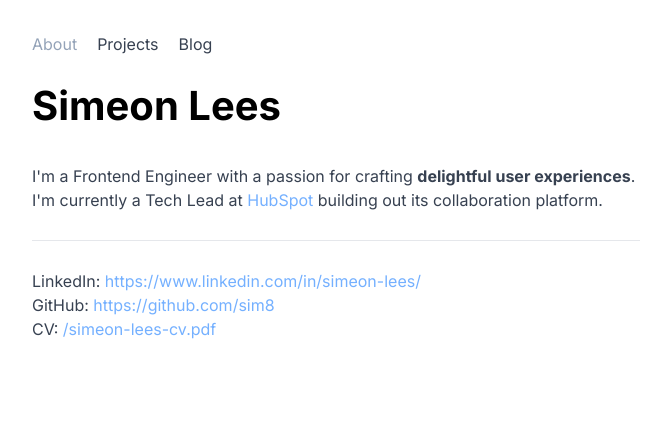
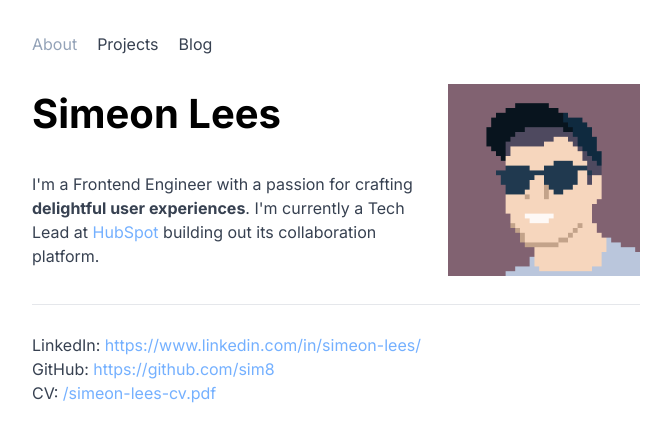
Before and after one commit to sim8/simeonlees.com, a Next.js app: page / in a window 1280 px wide. Shown: the top 438 px of the page, without its empty margins (304-975 px from the left). Built offline with nearby package versions, Linux system fonts and the light colour scheme.

Commit message:
Add portrait beside About page biography

```diff
--- a/pages/index.tsx
+++ b/pages/index.tsx
@@ -3,6 +3,7 @@ import Layout from '../components/layout';
 import Head from 'next/head';
 import Navigation from '../components/Navigation';
 import Heading from '../components/Heading';
+import Image from 'next/image';
 
 const links = [
   {
@@ -27,12 +28,13 @@ export default function Index() {
         </Head>
         <Container>
           <Navigation />
-          <section>
+          <section className="flex flex-col gap-6 sm:flex-row sm:items-start sm:gap-8">
+            <div className="min-w-0 flex-1">
               <Heading>Simeon Lees</Heading>
               <p>
                 I&apos;m a Frontend Engineer with a passion for crafting{' '}
-              <strong>delightful user experiences</strong>. I&apos;m currently a
-              Tech Lead at{' '}
+                <strong>delightful user experiences</strong>. I&apos;m currently
+                a Tech Lead at{' '}
                 <a
                   className="text-blue hover:underline"
                   href="https://www.hubspot.com"
@@ -41,6 +43,15 @@ export default function Index() {
                 </a>{' '}
                 building out its collaboration platform.
               </p>
+            </div>
+            <Image
+              src="/images/simeon-lees.png"
+              alt="Pixel art portrait of Simeon Lees wearing sunglasses"
+              width={400}
+              height={400}
+              priority
+              className="h-40 w-40 shrink-0 object-cover sm:mt-5 sm:h-48 sm:w-48"
+            />
           </section>
           <hr className="my-7" />
           <section>
```
Also changed, not shown: public/images/simeon-lees.png (added). Lines whose indentation alone changed are shown as unchanged.
